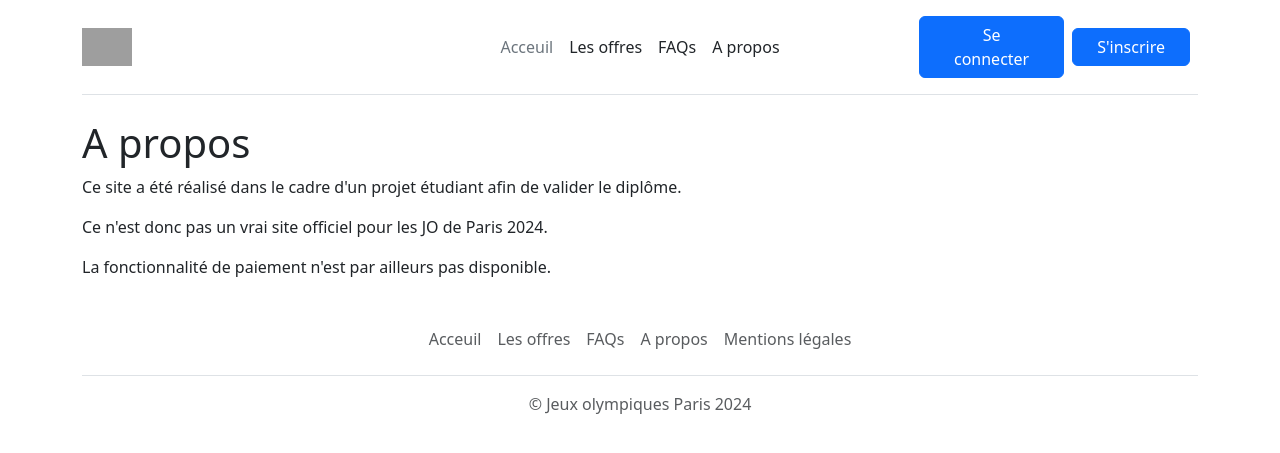
After one commit to FleurD974/EvaluationBloc3, a Django app: page /about/ in a window 1280 px wide. The commit adds this page. Shown: the top 453 px of the page. Run offline with Django 5.2, Linux system fonts and the light colour scheme; some libraries are stand-ins or nearby versions; grey boxes are pictures that could not be loaded.

Commit message:
add about page

```diff
--- a/Billeterie/urls.py
+++ b/Billeterie/urls.py
@@ -19,10 +19,11 @@ from django.contrib import admin
 from django.urls import path, include
 from Billeterie import settings
 
-from store.views import index
+from store.views import about, index
 
 urlpatterns = [
     path('', index, name='index'),
+    path('about/', about, name='about'),
     path('admin/', admin.site.urls),
     path('account/', include('accounts.urls')),
     path('store/', include('store.urls')),
--- /dev/null
+++ b/store/templates/store/about.html
@@ -0,0 +1,12 @@
+{% extends 'base.html' %}
+{% load static %}
+{% block content %}
+    <main>
+        <div class="container">
+            <h1>A propos</h1>
+            <p>Ce site a été réalisé dans le cadre d'un projet étudiant afin de valider le diplôme.</p>
+            <p>Ce n'est donc pas un vrai site officiel pour les JO de Paris 2024.</p>
+            <p>La fonctionnalité de paiement n'est par ailleurs pas disponible.</p>
+        </div>
+    </main>
+{% endblock %}
--- a/store/views.py
+++ b/store/views.py
@@ -10,6 +10,9 @@ from store.models import Offer, Order
 def index(request):
     offers = Offer.objects.all()
     return render(request, 'store/index.html', context={"offers": offers})
+
+def about(request):
+    return render(request, 'store/about.html')
 
 def all_offers(request):
     offers = Offer.objects.all()
--- a/templates/base.html
+++ b/templates/base.html
@@ -22,7 +22,7 @@
                 <li><a href="{% url 'index' %}" class="nav-link px-2 link-secondary">Acceuil</a></li>
                 <li><a href="{% url 'store:all-offers' %}" class="nav-link px-2 link-dark">Les offres</a></li>
                 <li><a href="#" class="nav-link px-2 link-dark">FAQs</a></li>
-                <li><a href="#" class="nav-link px-2 link-dark">A propos</a></li>
+                <li><a href="{% url 'about' %}" class="nav-link px-2 link-dark">A propos</a></li>
             </ul>
             <div class="col-md-3 text-end d-flex align-items-center justify-content-around">
                 {% if user.is_authenticated %}
@@ -50,7 +50,7 @@
                 <li class="nav-item"><a href="{% url 'index' %}" class="nav-link px-2 text-body-secondary">Acceuil</a></li>
                 <li class="nav-item"><a href="{% url 'store:all-offers' %}" class="nav-link px-2 text-body-secondary">Les offres</a></li>
                 <li class="nav-item"><a href="#" class="nav-link px-2 text-body-secondary">FAQs</a></li>
-                <li class="nav-item"><a href="#" class="nav-link px-2 text-body-secondary">A propos</a></li>
+                <li class="nav-item"><a href="{% url 'about' %}" class="nav-link px-2 text-body-secondary">A propos</a></li>
                 <li class="nav-item"><a href="#" class="nav-link px-2 text-body-secondary">Mentions légales</a></li>
             </ul>
             <p class="text-center text-body-secondary">© Jeux olympiques Paris 2024</p>
```
